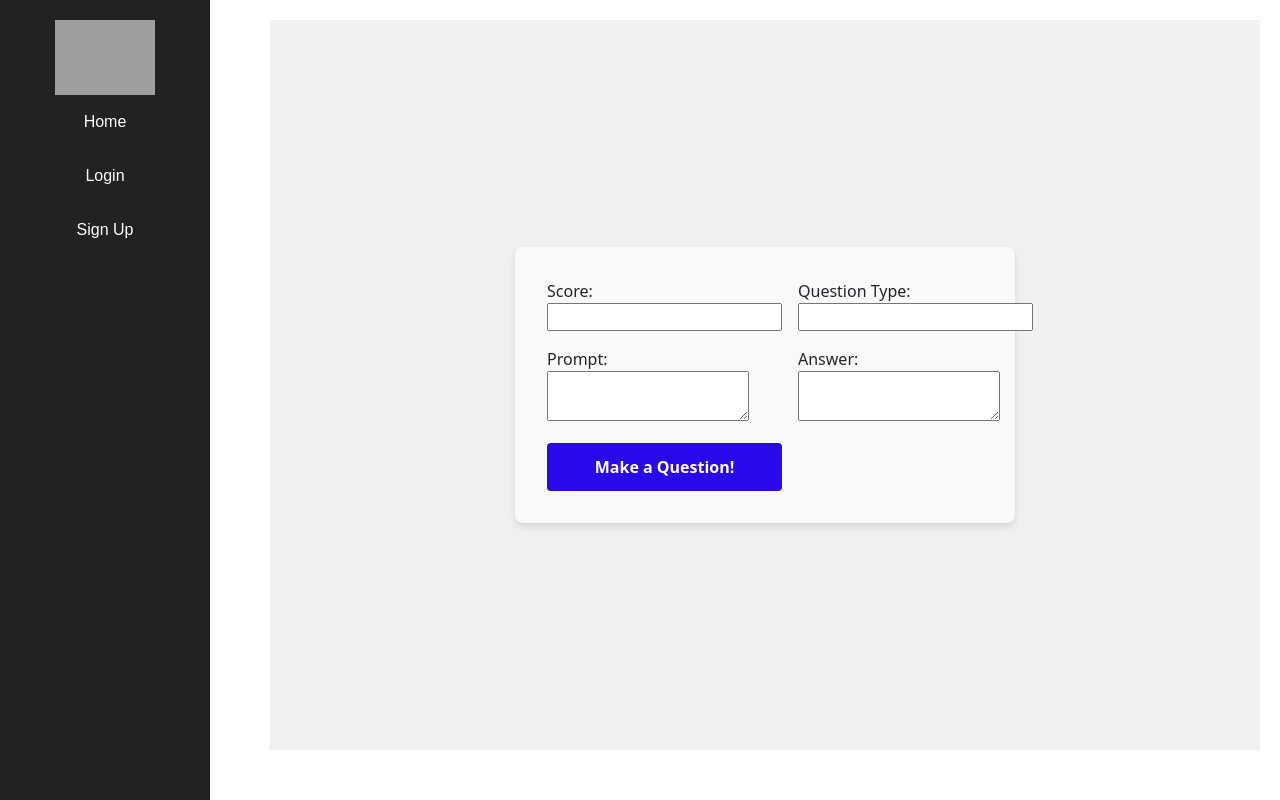
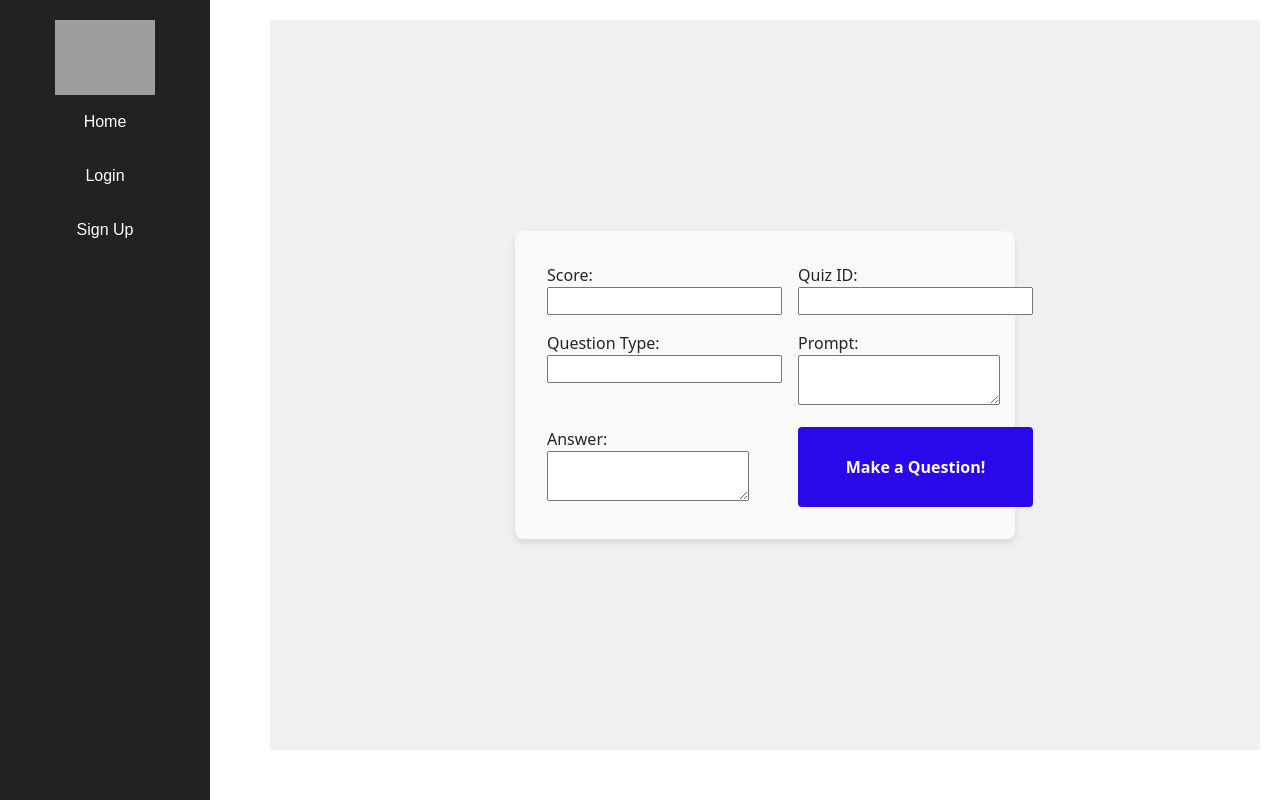
Before and after one commit to GrantReese/quiz_pulse_client, an Angular app: page /questions/new in a window 1280 px wide. Built offline with nearby package versions, Linux system fonts and the light colour scheme; grey boxes are pictures that could not be loaded.

Commit message:
got new question comp working

```diff
--- a/src/app/features/questions/questions-new/questions-new.component.html
+++ b/src/app/features/questions/questions-new/questions-new.component.html
@@ -27,7 +27,11 @@
     <form [formGroup]='questionForm' (ngSubmit)='onSubmit()' class='form'>
       <div>
         <label for='score'>Score:</label>
-        <input type='text' formControlName='score' id='score' required>
+        <input type='number' formControlName='score' id='score' required>
+      </div>
+      <div>
+        <label for='quiz_id'>Quiz ID:</label>
+        <input type='number' formControlName='quiz_id' id='quiz_id' required>
       </div>
       <div>
         <label for='question_type'>Question Type:</label>
--- a/src/app/features/questions/questions-new/questions-new.component.ts
+++ b/src/app/features/questions/questions-new/questions-new.component.ts
@@ -24,17 +24,18 @@ export class QuestionsNewComponent {
     question_type: new FormControl('', Validators.required),
     prompt: new FormControl('', Validators.required),
     answer: new FormControl('', Validators.required),
-
+    quiz_id: new FormControl('', Validators.required),
   });
 
   constructor(private questionService: QuestionService, private router: Router) {}
 
   onSubmit() {
     const question = this.questionForm.value;
+    console.log(question, "this is the question")
     this.questionService.createQuestion(question).subscribe({
       next: (question: Question) => {
         console.log('Question created:', question);
-        this.router.navigate(['/']);
+        // this.router.navigate(['/']);
       },
       error: (error: any) => {
         console.error('Error creating question:', error);
```
